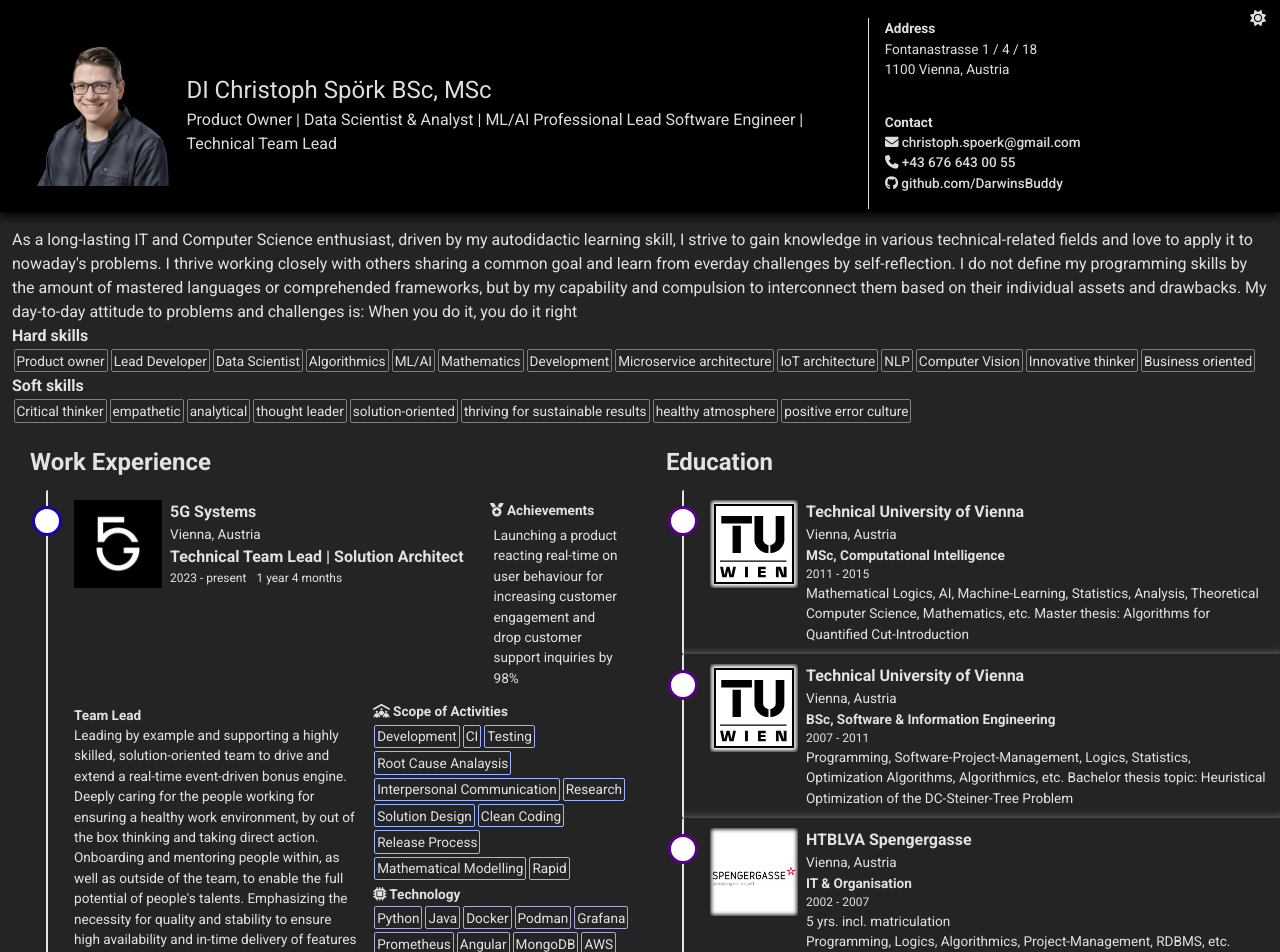
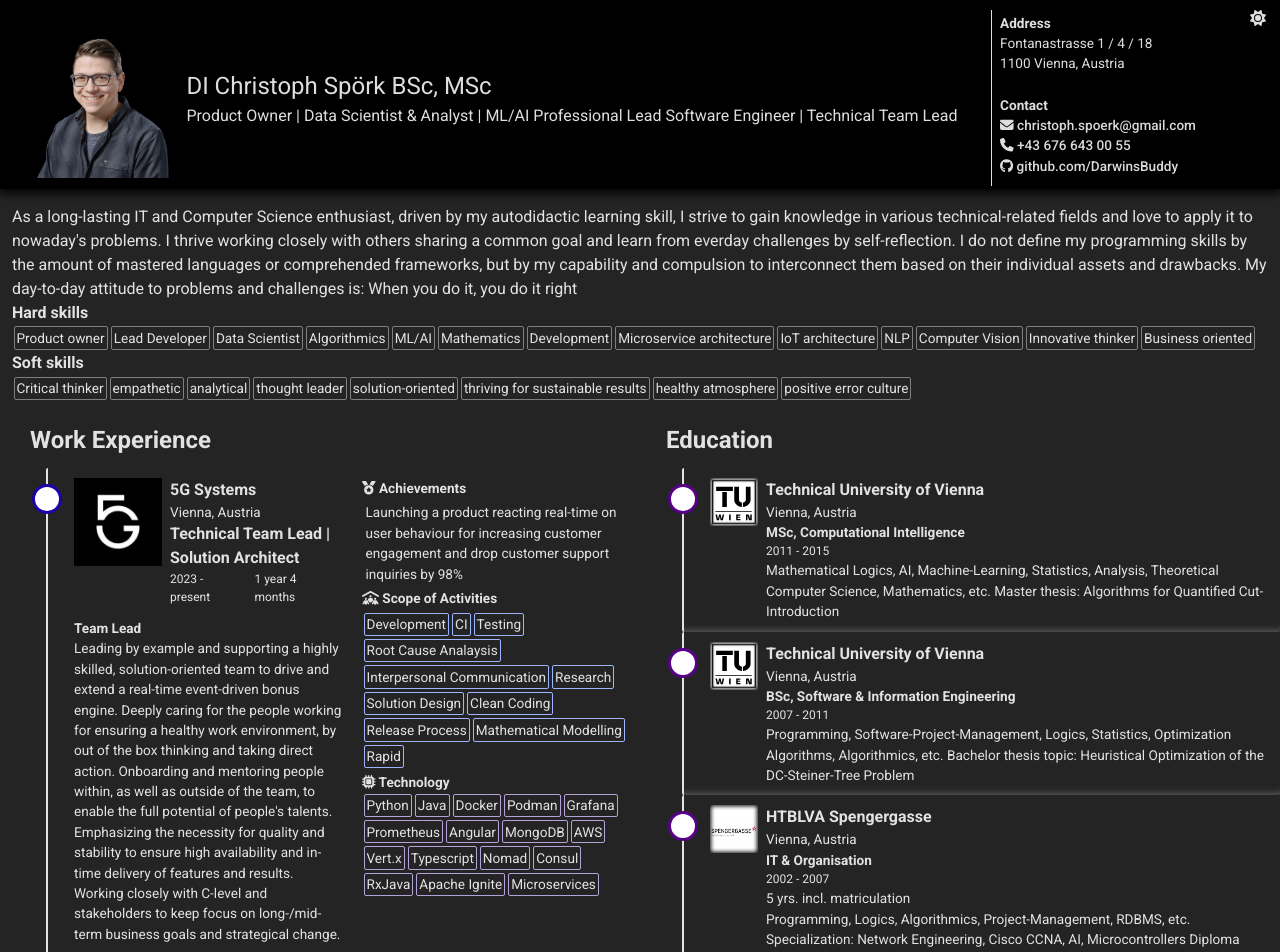
Before and after one commit to DarwinsBuddy/darwinsbuddy.github.io, a React (Vite) app: page / in a window 1280 px wide. Shown: the top 952 px of the page. Built offline with nearby package versions, Linux system fonts and the light colour scheme.

Commit message:
Remove theme button from print. rearrange work info

```diff
--- a/src/components/education/education.tsx
+++ b/src/components/education/education.tsx
@@ -30,7 +30,8 @@ function renderEducation(education: Education): JSX.Element {
         <div className="col">
           {renderLogo(
             education.institute.logo,
-            education.institute.link
+            education.institute.link,
+            "logo-sm"
           )}
         </div>
         <div className="col">
--- a/src/components/header/header.css
+++ b/src/components/header/header.css
@@ -5,6 +5,7 @@
   display: flex;
   flex-direction: row;
   position: sticky;
+  max-height: var(--max-header-size);
   top: 0;
   box-shadow: var(--header-box-shadow);
   z-index: 2;
@@ -13,8 +14,8 @@
 .theme-button {
   display: flex;
   justify-content: center;
-  background-color: var(--header-bg-color);
-  color: var(--fg-color);
+  background-color: var(--theme-button-bg);
+  color: var(--theme-button-fg);
   align-items: center;
   max-height: 2rem;
   max-width: 2rem;
@@ -30,26 +31,26 @@
   display: flex;
   flex-direction: row;
   justify-content: start;
-  flex-grow: 5;
-  margin-top: 1rem;
+  flex: 4;
+  margin-top: 0.5rem;
   border-right: var(--fg-color) 1px solid;
 }
 
 .contact-container {
   justify-content: space-around;
   align-items: center;
-  flex-grow: 1;
+  flex: 1;
   flex-wrap: wrap;
 }
 
 .contact {
   width: 100%;
-  padding: 1rem;
+  padding: 0.25rem 0.5rem;
 }
 
 .address {
   width: 100%;
-  padding: 1rem;
+  padding: 0.25rem 0.5rem;
 }
 
 .title-container {
--- a/src/components/header/header.tsx
+++ b/src/components/header/header.tsx
@@ -14,7 +14,6 @@ export function Header() {
   const [darkMode, setDarkMode] = useState(true);
   useEffect(() => {
     document.documentElement.setAttribute("data-theme", darkMode ? "dark" : "light");
-    console.log("Switched theme", darkMode ? "dark" : "light");
   }, [darkMode]);
 
   return (
--- a/src/components/work/work.css
+++ b/src/components/work/work.css
@@ -35,12 +35,6 @@
   flex-wrap: wrap;
 }
 
-.achievements-container {
-  flex-basis: 15rem;
-  padding: 0 0.5rem 0.5rem 0;
-  flex: 1;
-}
-
 .achievements {
   display: flex;
   flex-direction: row;
@@ -60,7 +54,11 @@
 }
 
 .projects {
-  flex: 2;
+  flex: 1;
+}
+
+.job-description {
+  flex: 1;
   flex-basis: 15rem;
 }
 
--- a/src/components/work/work.tsx
+++ b/src/components/work/work.tsx
@@ -164,7 +164,9 @@ function renderWork(work: Work): JSX.Element {
         className="timeline-card timeline-card-primary col card pagebreak"
         key={work.id}
       >
-        <div className="timeline-head">
+        <div className="timeline-head"></div>
+        <div className="timeline-body row">
+          <div className="job-description col">
             <div className="row">
               <div className="col">
                 {renderLogo(work.company.logo, work.company.link)}
@@ -184,15 +186,12 @@ function renderWork(work: Work): JSX.Element {
                     <div className="duration">{work.duration}</div>
                   </div>
                 </div>
-              <div className="achievements-container">
-                {renderAchievements(work.achievements)}
               </div>
             </div>
+            {renderProjects(work.projects)}
           </div>
-        </div>
-        <div className="timeline-body row flex-wrap">
-          {renderProjects(work.projects)}
-          <div className="additional-info">
+          <div className="additional-info col">
+            {renderAchievements(work.achievements)}
             {renderScope(work.scope)}
             {renderTech(work.tech)}
           </div>
--- a/src/index.css
+++ b/src/index.css
@@ -13,6 +13,8 @@
   --card-bg: var(--bg);
   --link-color: #d9d9d9;
   --link-color-hover: #aaaed9;
+  --theme-button-bg: var(--header-bg-color);
+  --theme-button-fg: var(--fg-color);
 
   color: var(--fg-color);
   background-color: var(--bg-color);
@@ -65,6 +67,7 @@
   --timeline-point-size: 1.5rem;
   --timeline-point-hadjust: -1rem;
   --timeline-point-border: 3px solid;
+  --max-header-size: 15rem;
 }
 
 
@@ -90,6 +93,9 @@
 
 @media print {
   :root {
+
+    --max-header-size: 8rem;
+
     --font-xx-large: 12pt;
     --font-x-large: 10pt;
     --font-large: 8pt;
@@ -102,6 +108,9 @@
     --timeline-point-size: 0.7rem;
     --timeline-point-hadjust: -0.54rem;
     --timeline-point-border: 2px solid;
+
+    --theme-button-bg: var(--header-bg-color);
+    --theme-button-fg: var(--header-bg-color);
   }
 }
 
```
Lines whose indentation alone changed are shown as unchanged.
